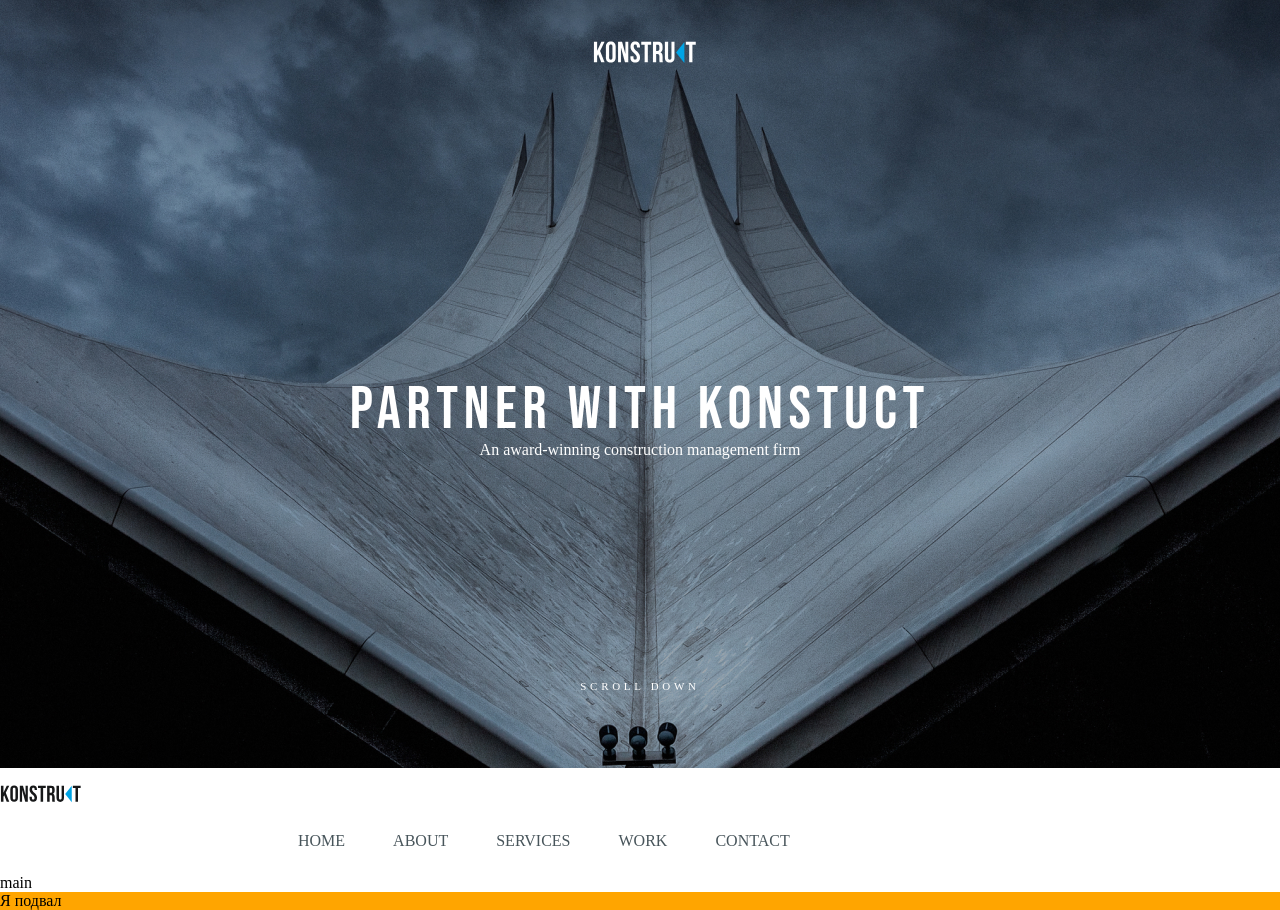
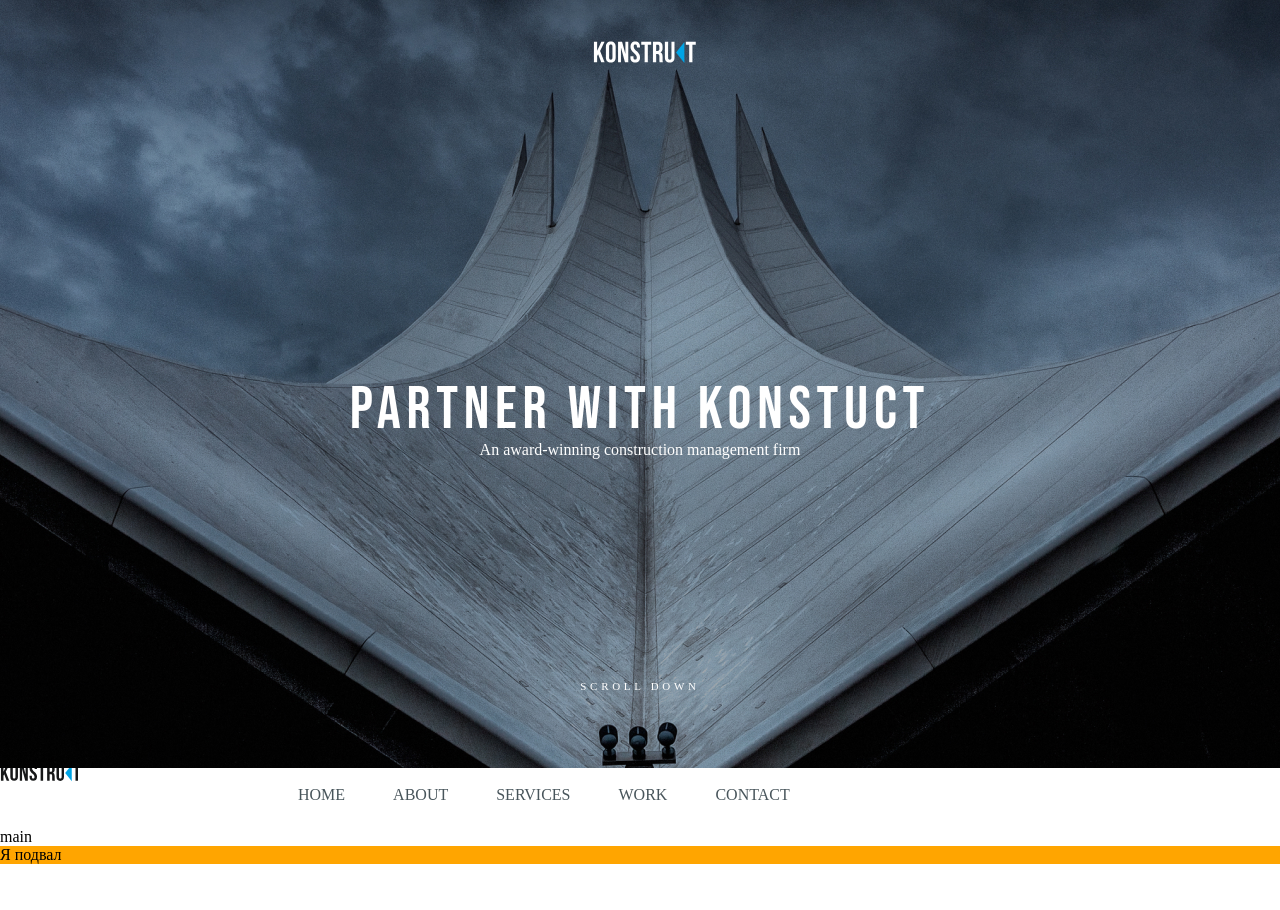
Before and after one commit to margaritaritik/konstruct-template-, a website: page index.html in a window 1280 px wide. After the commit the page ends 864 px from the top, so only its background shows below. Drawn offline with Linux system fonts and the light colour scheme.

Commit message:
change menu position

```diff
--- a/css/style.css
+++ b/css/style.css
@@ -80,8 +80,6 @@ body{
     width: 100%;
     text-align: center;
     margin-top: 316px;
-    /*margin-left: 6px;*/
-    padding-bottom: 21px;
 }
 .inscription_center p:nth-child(1){
     font-size: 60px;
@@ -113,16 +111,11 @@ body{
 
 /*-----------------HEADER----------------------------*/
 /*-----------------MENU--------------------------------------*/
-.page{
-    /*position: relative;*/
-    /*top:768px;*/
-    /*left: 0;*/
-    /*width: 100%;*/
-    /*height: 100%;*/
-    /*max-height: 65px;*/
+.header_menu{
+    width: 100%;
+    height: 100%;
     /*max-width: 1442px;*/
-    /*z-index: 100;*/
-    flex: 1 1 auto;
+    max-height: 65px ;
 
 }
 
@@ -134,7 +127,7 @@ body{
 }
 .menu_list{
     display:flex;
-    padding: 25px 781px 24px 250px;
+    padding: 0px 781px 24px 250px;
 
 }
 
@@ -150,6 +143,13 @@ body{
 
 
 /*-----------------MENU--------------------------------------*/
+
+/*-----------------MAIN-------------------------------*/
+.page{
+    flex: 1 1 auto;
+}
+/*-----------------MAIN-------------------------------*/
+
 /*----------------FOOTER---------------------------*/
 .footer{
     background-color: orange;
```
